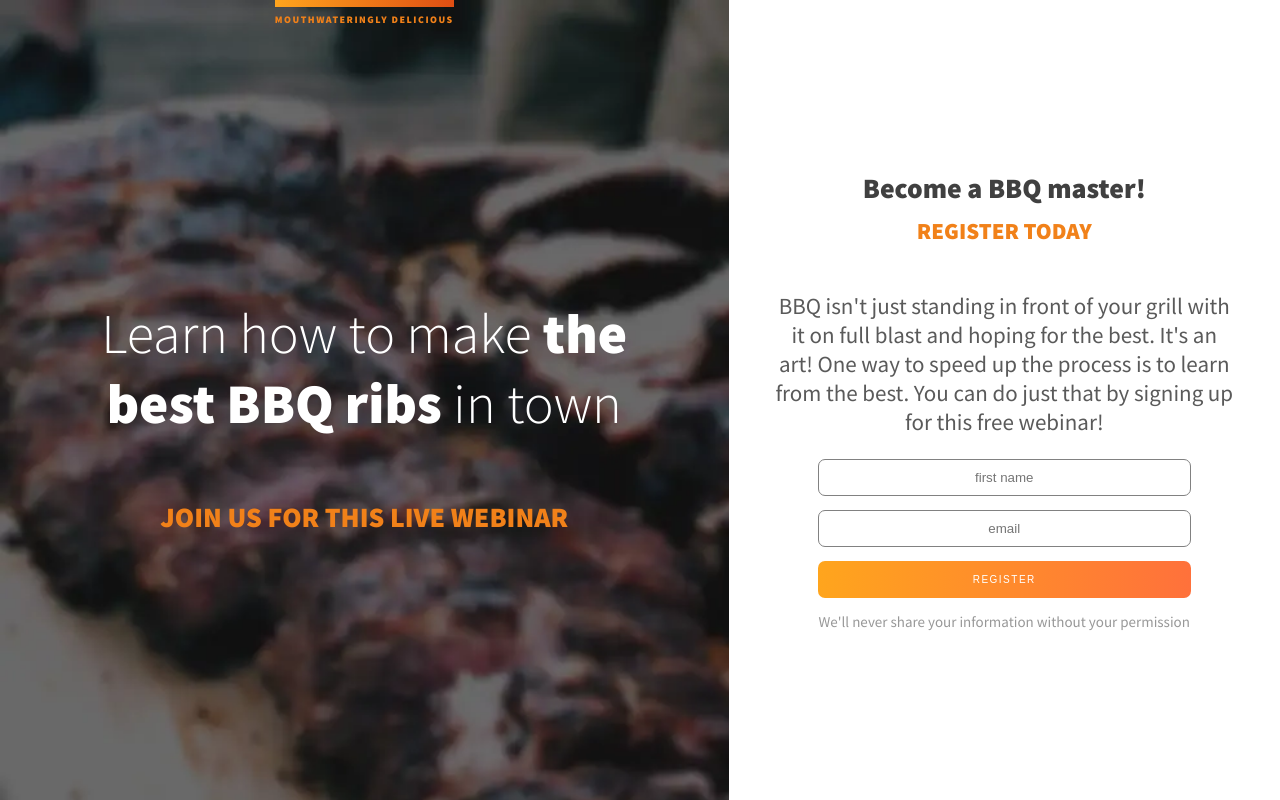
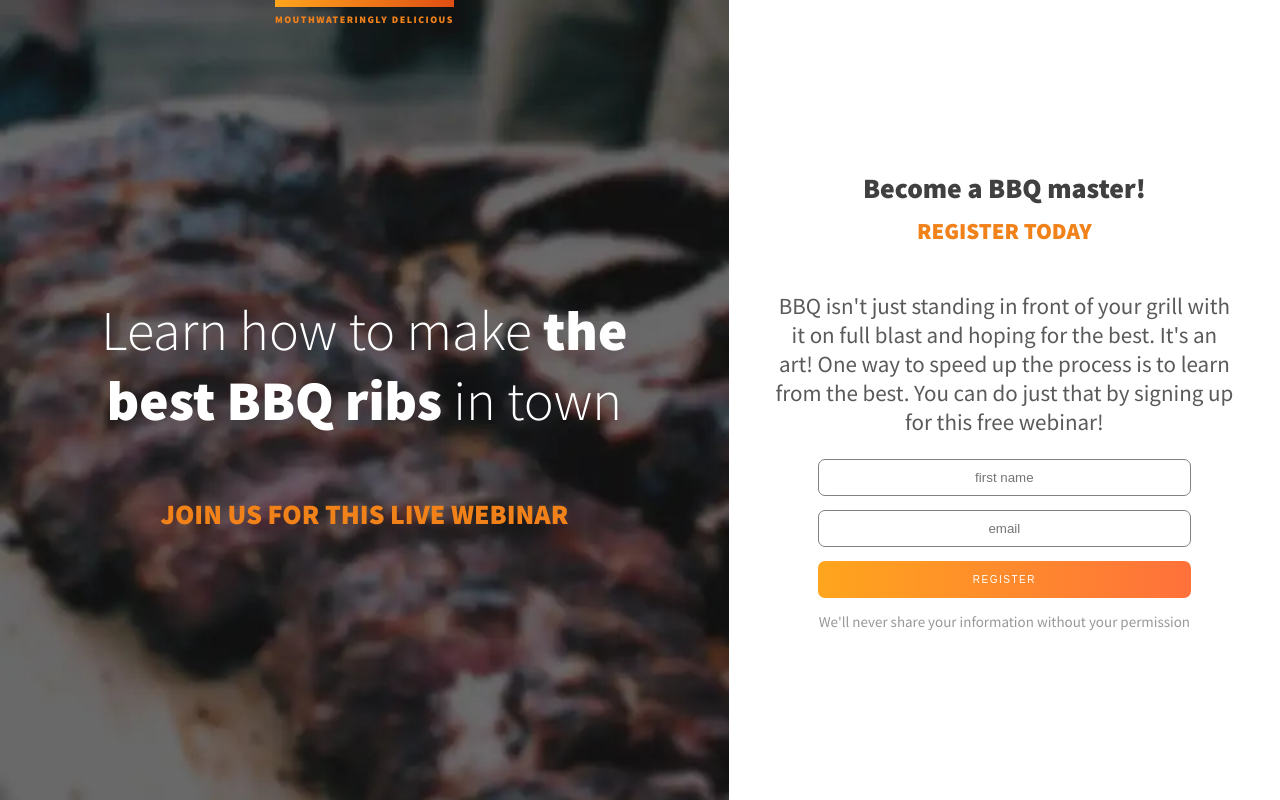
Before and after one commit to zsoltadam92/BBQ-splash-page, a website: page index.html in a window 1280 px wide. Drawn offline with Linux system fonts and the light colour scheme.

Commit message:
remove height add padding to title

```diff
--- a/app/scss/components/title.scss
+++ b/app/scss/components/title.scss
@@ -7,7 +7,7 @@
   background-size: cover;
   color: var(colors-orange);
   font-size: rem(36);
-
+  padding: 0 rem(10) rem(5);
   &__small {
 
     font-size: rem(10);
--- a/app/scss/global/layout.scss
+++ b/app/scss/global/layout.scss
@@ -18,7 +18,6 @@ body {
   justify-content: space-between;
   align-items: center;
   position: relative;
-  height: 40vh;
 
   @include breakpoints_up(var(breakpoints_up-medium)) {
     width: 58.75%;
```
Also changed, not shown: dist/style.css, 1 other file.
